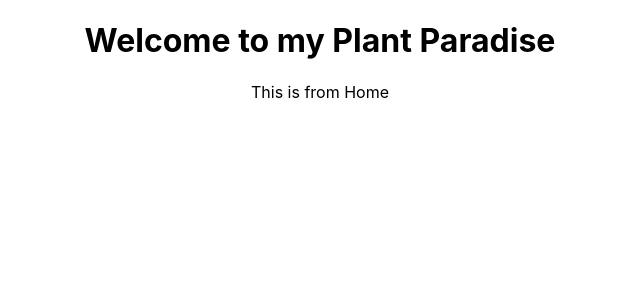
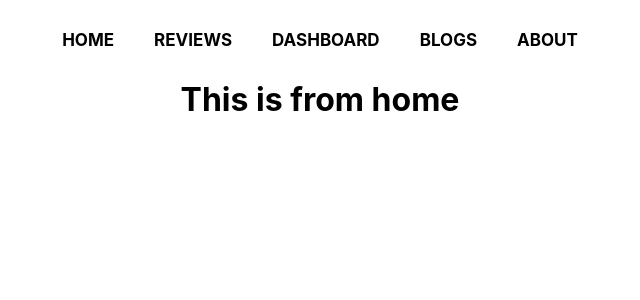
Before and after one commit to SuraiyaAkterTrishna/plant-paradise, a React (Create React App) app: page / in a window 1280 px wide. Shown: the top 300 px of the page, without its empty margins (320-960 px from the left). Built offline with nearby package versions, Linux system fonts and the light colour scheme.

Commit message:
header navbar complete

```diff
--- a/src/App.js
+++ b/src/App.js
@@ -5,13 +5,15 @@ import Reviews from './components/Reviews/Reviews'
 import Dashboard from './components/Dashboard/Dashboard';
 import Blogs from './components/Blogs/Blogs';
 import About from './components/About/About';
+import Header from './components/Header/Header';
 
 function App() {
   return (
     <div className="App">
-      <h1>Welcome to my Plant Paradise</h1>
+      <Header></Header>
       <Routes>
         <Route path='/' element={<Home />}></Route>
+        <Route path='/home' element={<Home />}></Route>
         <Route path='/reviews' element={<Reviews />}></Route>
         <Route path='/dashboard' element={<Dashboard />}></Route>
         <Route path='/blogs' element={<Blogs />}></Route>
--- a/src/components/Header/Header.css
+++ b/src/components/Header/Header.css
@@ -0,0 +1,14 @@
+.header {
+    margin: 30px auto;
+}
+.header a {
+    text-decoration: none;
+    text-transform: uppercase;
+    font-weight: bold;
+    color: #000000;
+    font-size: 17px;
+    padding: 0 20px;
+}
+.header a:hover{
+    color: rgb(253, 23, 138);
+}
--- a/src/components/Header/Header.js
+++ b/src/components/Header/Header.js
@@ -1,10 +1,15 @@
 import React from 'react';
-
+import { Link } from 'react-router-dom';
+import './Header.css';
 const Header = () => {
     return (
-        <div>
-
-        </div>
+        <nav className='header'>
+            <Link to='/home'>Home</Link>
+            <Link to='/reviews'>Reviews</Link>
+            <Link to='/dashboard'>Dashboard</Link>
+            <Link to='/blogs'>Blogs</Link>
+            <Link to='/about'>About</Link>
+        </nav>
     );
 };
 
--- a/src/components/Home/Home.js
+++ b/src/components/Home/Home.js
@@ -3,7 +3,7 @@ import React from 'react';
 const Home = () => {
     return (
         <div>
-            This is from Home
+            <h1>This is from home</h1>
         </div>
     );
 };
```
